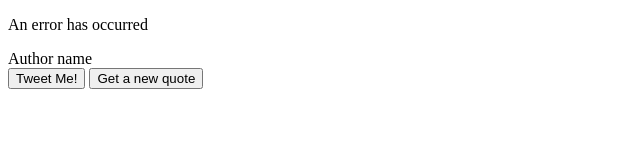
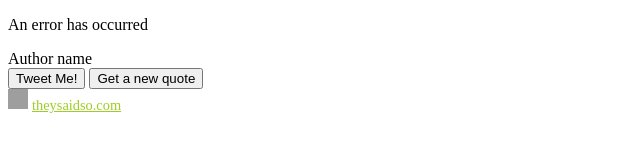
Before and after one commit to gabrielamelian/quote-generator, a plain HTML site: page index.html in a window 1280 px wide. Shown: the whole page, without its empty margins (0-640 px from the left). Drawn offline with nearby package versions, Linux system fonts and the light colour scheme; no server answers; grey boxes are pictures that could not be loaded.

Commit message:
Add theysaidso attribution

```diff
--- a/index.html
+++ b/index.html
@@ -20,5 +20,6 @@
         <button type="button" id="newquote">Get a new quote</button>
       </div>
   </div>
+  <span style="z-index:50;font-size:0.9em;"><img src="https://theysaidso.com/branding/theysaidso.png" height="20" width="20" alt="theysaidso.com"/><a href="https://theysaidso.com" title="Powered by quotes from theysaidso.com" style="color: #9fcc25; margin-left: 4px; vertical-align: middle;">theysaidso.com</a></span>
   </body>
 </html>
```
